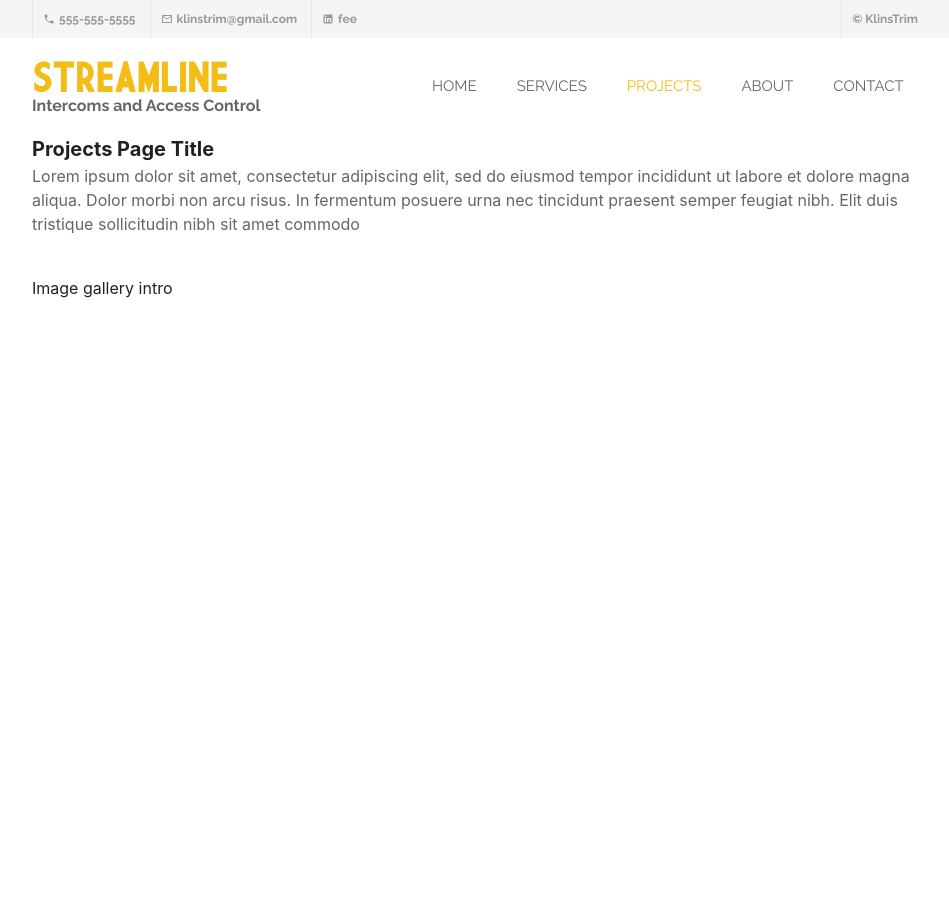
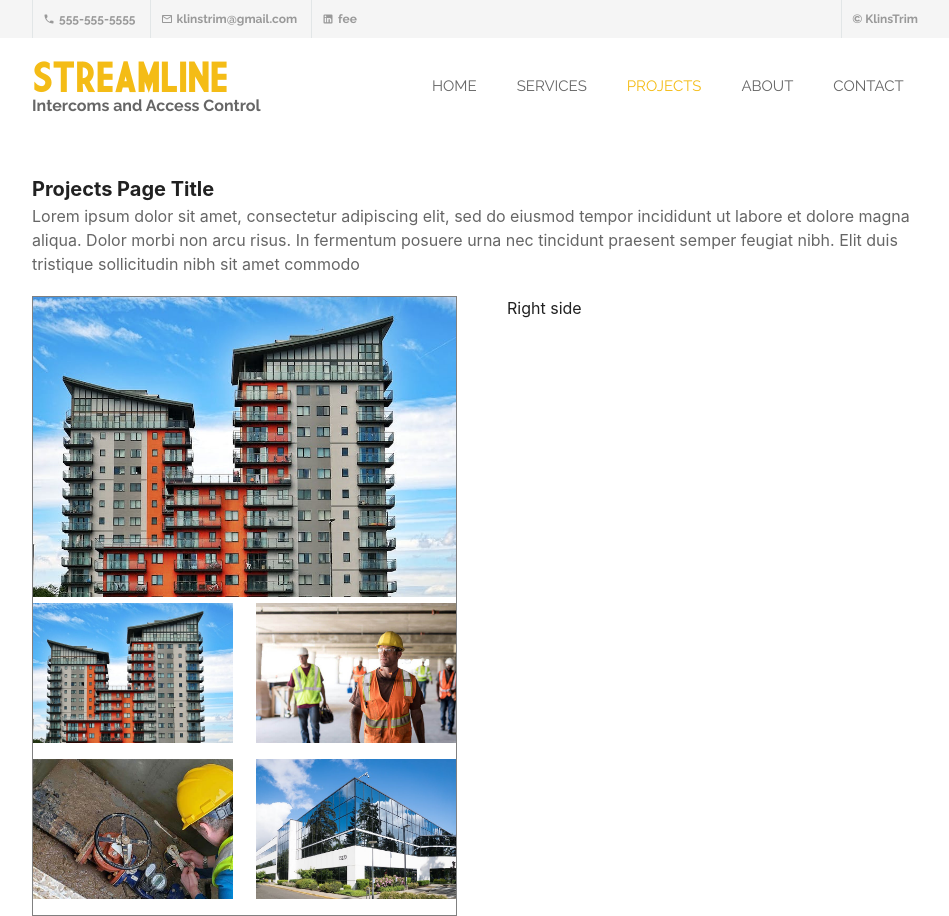
Before and after one commit to joelinstrum/kevinlinstrumtech, a React (Create React App) app: page /projects in a window 1280 px wide. Both pictures are taken after a click on the element "Installation Fee". Shown: the whole page, without its empty margins (158-1107 px from the left). Before the commit the page ends 800 px from the top, so only its background shows below. Built offline with nearby package versions, Linux system fonts and the light colour scheme.

Commit message:
Added images, thumbs

```diff
--- a/src/components/image-gallery/ImageGallery.tsx
+++ b/src/components/image-gallery/ImageGallery.tsx
@@ -1,15 +1,17 @@
 import { useState, useEffect } from "react";
 import { ImageGalleryThumbnails, ImageGalleryDetails } from "./components";
-import { IGalleries } from "types/gallery";
+import { IGalleries, IGallery } from "types/gallery";
 
 interface ImageGalleryProps {
-  imageGallery: IGalleries;
+  imageGalleries: IGalleries;
 }
 
-const ImageGallery: React.FC<ImageGalleryProps> = ({ imageGallery }) => {
+const ImageGallery: React.FC<ImageGalleryProps> = ({ imageGalleries }) => {
   const [view, setView] = useState("thumbnails");
+  const [currentGallery, setCurentGallery] = useState<IGallery | null>(null);
 
-  const thumbClick = () => {
+  const thumbClick = (imageGallery: IGallery) => {
+    setCurentGallery(imageGallery);
     setView("details");
   };
 
@@ -17,12 +19,12 @@ const ImageGallery: React.FC<ImageGalleryProps> = ({ imageGallery }) => {
     <>
       {view === "thumbnails" && (
         <ImageGalleryThumbnails
-          imageGallery={imageGallery}
+          imageGallery={imageGalleries}
           onClick={thumbClick}
         />
       )}
-      {view === "details" && (
-        <ImageGalleryDetails imageGallery={imageGallery} />
+      {view === "details" && currentGallery && (
+        <ImageGalleryDetails imageGallery={currentGallery} />
       )}
     </>
   );
--- /dev/null
+++ b/src/components/image-gallery/components/DetailsStyled.tsx
@@ -0,0 +1,19 @@
+import { styled } from "@mui/system";
+
+const DetailsStyled = styled("div")(() => ({
+  display: "flex",
+  "& > div": {
+    width: "50%",
+  },
+  "& > div:nth-of-type(1)": {
+    marginRight: "50px",
+    border: "1px solid grey",
+    "& > img:nth-of-type(1)": {
+      objectFit: "cover",
+      width: "100%",
+      height: "300px",
+    },
+  },
+}));
+
+export default DetailsStyled;
--- /dev/null
+++ b/src/components/image-gallery/components/FirstImage.tsx
@@ -0,0 +1,13 @@
+import { IGallery } from "types/gallery";
+
+const FirstImage: React.FC<{ gallery: IGallery }> = ({ gallery }) => {
+  const image = gallery.galleryImages[0];
+  return (
+    <img
+      src={`${process.env.PUBLIC_URL}/assets/images/${image.src}`}
+      alt={image.name}
+    />
+  );
+};
+
+export default FirstImage;
--- a/src/components/image-gallery/components/ImageGalleryDetails.tsx
+++ b/src/components/image-gallery/components/ImageGalleryDetails.tsx
@@ -1,11 +1,22 @@
-import { IGalleries } from "types/gallery";
+import { IGallery } from "types/gallery";
+import DetailsStyled from "./DetailsStyled";
+import FirstImage from "./FirstImage";
+import Thumbs from "./Thumbs";
 
 interface ImageGalleryDetailsProps {
-  imageGallery: IGalleries;
+  imageGallery: IGallery;
 }
 
 const ImageGalleryDetails: React.FC<ImageGalleryDetailsProps> = ({
   imageGallery,
-}) => <div>Image gallery intro</div>;
+}) => (
+  <DetailsStyled>
+    <div>
+      <FirstImage gallery={imageGallery} />
+      <Thumbs imageGallery={imageGallery} />
+    </div>
+    <div>Right side</div>
+  </DetailsStyled>
+);
 
 export default ImageGalleryDetails;
--- a/src/components/image-gallery/components/ImageGalleryThumbnails.tsx
+++ b/src/components/image-gallery/components/ImageGalleryThumbnails.tsx
@@ -1,21 +1,11 @@
-import { IGalleries } from "types/gallery";
+import { IGalleries, IGallery } from "types/gallery";
 import ThumbnailsStyled from "./ThumbnailsStyled";
-import { IGallery } from "types/gallery";
+import FirstImage from "./FirstImage";
 
 interface ImageGalleryThumbnailsProps {
   imageGallery: IGalleries;
-  onClick: () => void;
+  onClick: (gallery: IGallery) => void;
 }
-
-const FirstImage: React.FC<{ gallery: IGallery }> = ({ gallery }) => {
-  const image = gallery.galleryImages[0];
-  return (
-    <img
-      src={`${process.env.PUBLIC_URL}/assets/images/${image.src}`}
-      alt={image.name}
-    />
-  );
-};
 
 const ImageGalleryThumbnails: React.FC<ImageGalleryThumbnailsProps> = ({
   imageGallery,
@@ -23,7 +13,7 @@ const ImageGalleryThumbnails: React.FC<ImageGalleryThumbnailsProps> = ({
 }) => (
   <ThumbnailsStyled>
     {Object.keys(imageGallery).map((key: string) => (
-      <div key={key} onClick={onClick}>
+      <div key={key} onClick={() => onClick(imageGallery[key])}>
         <FirstImage gallery={imageGallery[key]} />
         {imageGallery[key].name}
       </div>
--- /dev/null
+++ b/src/components/image-gallery/components/Thumbs.tsx
@@ -0,0 +1,44 @@
+import { styled } from "@mui/system";
+import { IGallery } from "types/gallery";
+
+const ThumbsStyled = styled("div")(() => ({
+  "& > ul": {
+    padding: 0,
+    margin: 0,
+    listStyle: "none",
+    display: "flex",
+    flexWrap: "wrap",
+    justifyContent: "space-between",
+    "& > li": {
+      marginBottom: "10px",
+    },
+  },
+  "& > ul > li > img": {
+    width: "200px",
+    height: "140px",
+    objectFit: "cover",
+  },
+}));
+
+interface ThumbsProps {
+  imageGallery: IGallery;
+}
+
+const Thumbs: React.FC<ThumbsProps> = ({ imageGallery }) => {
+  return (
+    <ThumbsStyled>
+      <ul>
+        {imageGallery.galleryImages.map((imageObject, i) => (
+          <li key={`${imageObject.name}-${i}`}>
+            <img
+              src={`${process.env.PUBLIC_URL}/assets/images/${imageObject.src}`}
+              alt={imageObject.caption}
+            />
+          </li>
+        ))}
+      </ul>
+    </ThumbsStyled>
+  );
+};
+
+export default Thumbs;
--- a/src/constants/galleries.ts
+++ b/src/constants/galleries.ts
@@ -27,7 +27,7 @@ const projectGalleries: IGalleries = {
       },
       {
         name: "Image install one",
-        src: "projects/sample/office-building1.jpeg",
+        src: "projects/sample/office-building-1.jpeg",
         caption: "working on something",
         sort: 1,
       },
--- a/src/pages/projects/Projects.tsx
+++ b/src/pages/projects/Projects.tsx
@@ -14,12 +14,13 @@ const Projects = () => {
     <ContainerOuter>
       <Header />
       <ContainerInner>
+        <Spacer height={40} />
         <PageBlurb
           title={pageProjectsText.TITLE}
           text={pageProjectsText.TEXT}
         />
-        <Spacer height={40} />
-        <ImageGallery imageGallery={projectGalleries} />
+        <Spacer height={20} />
+        <ImageGallery imageGalleries={projectGalleries} />
       </ContainerInner>
     </ContainerOuter>
   );
```
